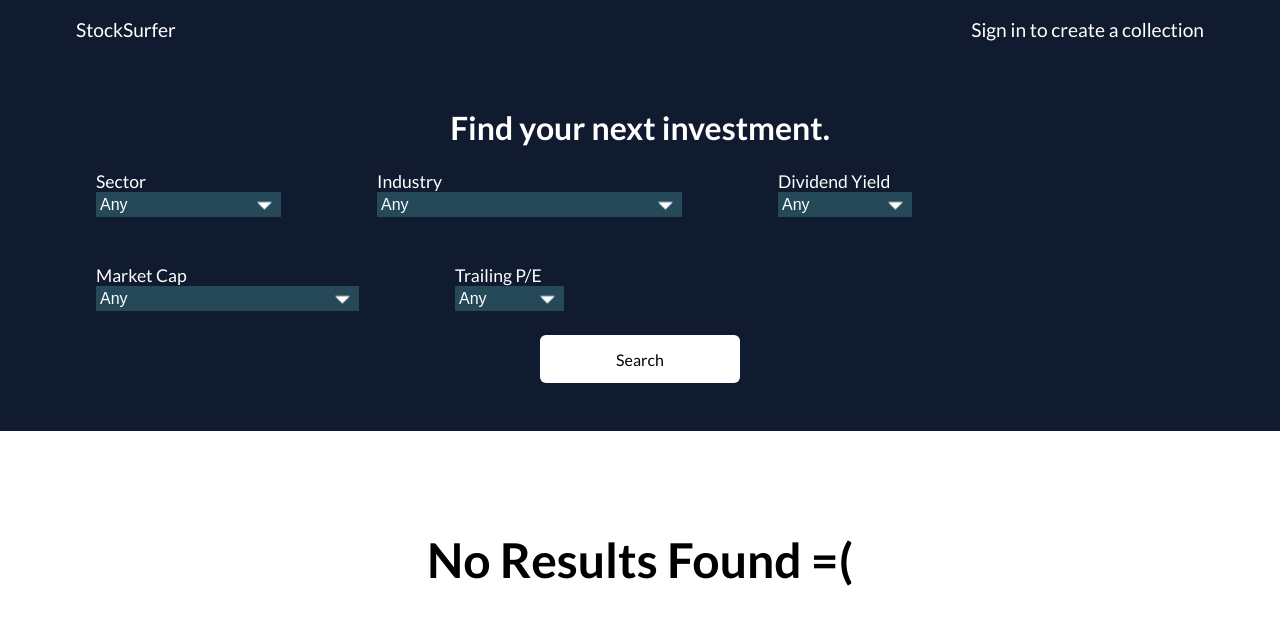
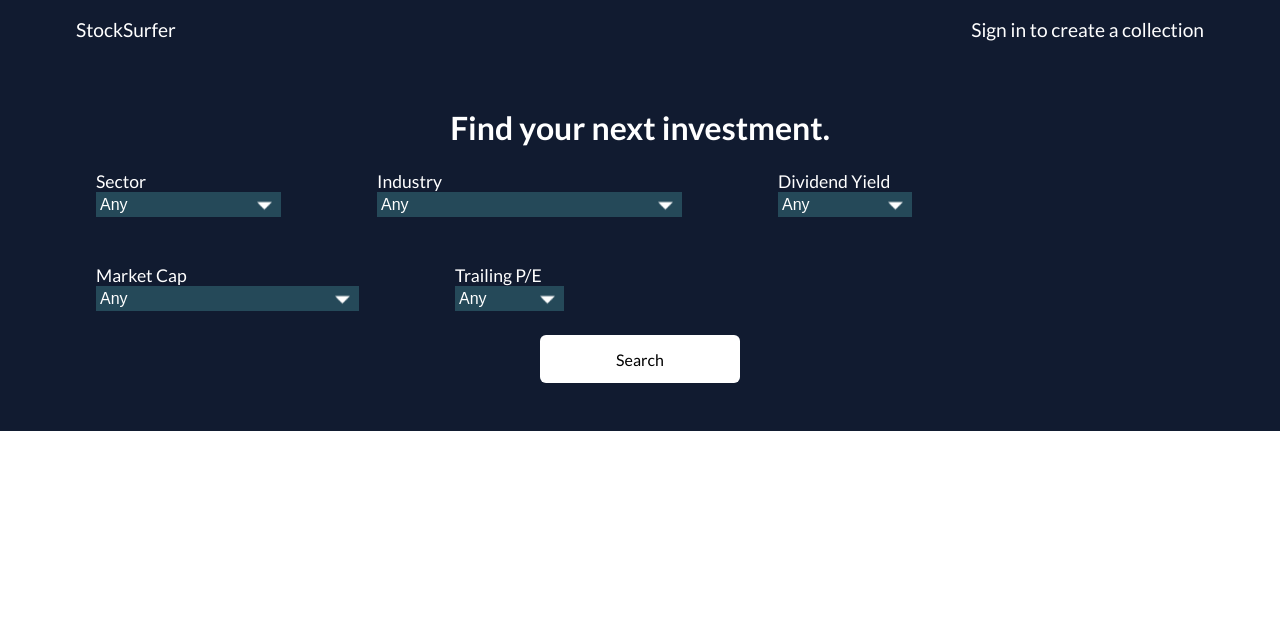
Before and after one commit to henryliang2/stock-screener, a React (Create React App) app: page /search in a window 1280 px wide. Shown: the top 624 px of the page. Built offline with nearby package versions, Linux system fonts and the light colour scheme.

Commit message:
fixed "no results found" before api call

```diff
--- a/src/App.js
+++ b/src/App.js
@@ -20,6 +20,9 @@ const App = () => {
   // Query options and value of the index of the first result for scraping Finviz
   const [queryOptions, setQueryOptions] = useState('');
   const [initialValue, setInitialValue] = useState(1);
+
+  // number of results returned from Finviz
+  // intialize to 0; set to -1 if query run and no results
   const [totalResultCount, setTotalResultCount] = useState(0);
 
   // Object containing authenticated user information
@@ -47,7 +50,7 @@ const App = () => {
       console.log(responseObject)
       if (responseObject.stockData.error) {
         setSearchResults([]);
-        setTotalResultCount(0);
+        setTotalResultCount(-1);
         return null
       } else {
         setSearchResults(responseObject.stockData)
--- a/src/components/SearchForm.js
+++ b/src/components/SearchForm.js
@@ -32,6 +32,7 @@ const SearchForm = (props) => {
     <form className='searchform'
       onSubmit={(e) => {
         e.preventDefault();
+        props.setInitialValue(1);
         props.runApiCall(1);
       }}
       type='submit' >
--- a/src/components/SearchResults.js
+++ b/src/components/SearchResults.js
@@ -16,11 +16,8 @@ const SearchResults = (props) => {
     <React.Fragment>
 
       <div className='profile__resultcount' ref={ resultCountRef }>
-        {
-          props.totalResultCount > 0
-          ? `${ props.totalResultCount } Results:`
-          : 'No Results Found =('
-        }
+        { props.totalResultCount > 0 && `${ props.totalResultCount } Results:`}
+        { props.totalResultCount < 0 && 'No Results Found =(' }
       </div>
 
       <div className='profile__container'>
```
